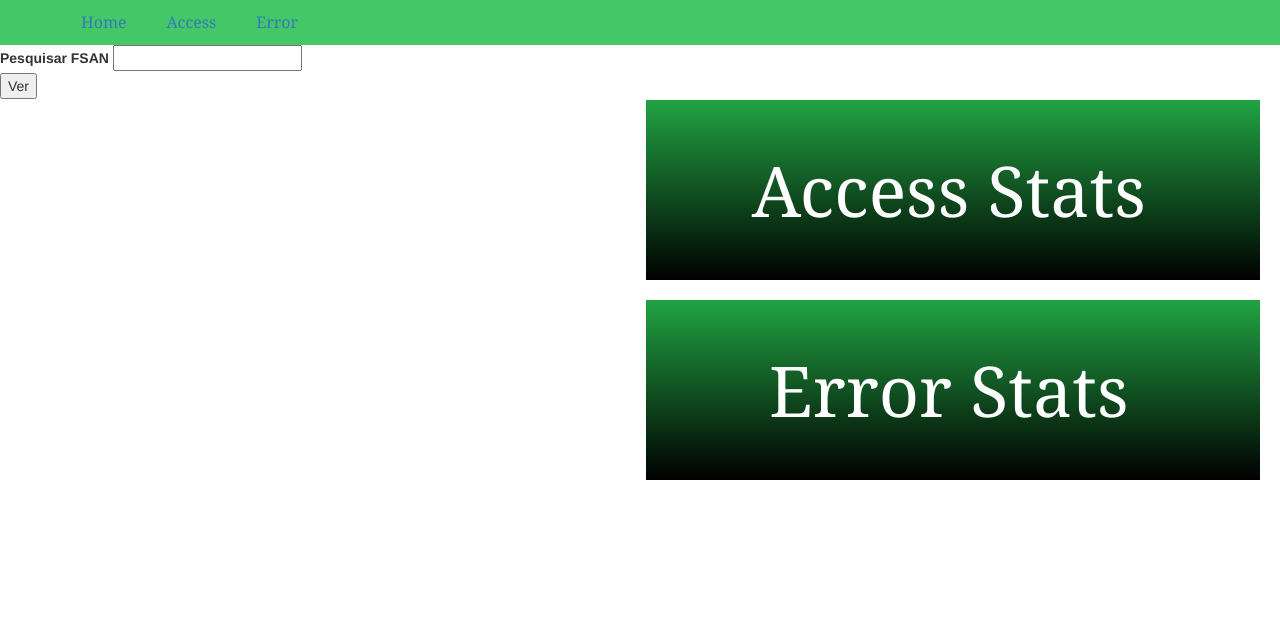
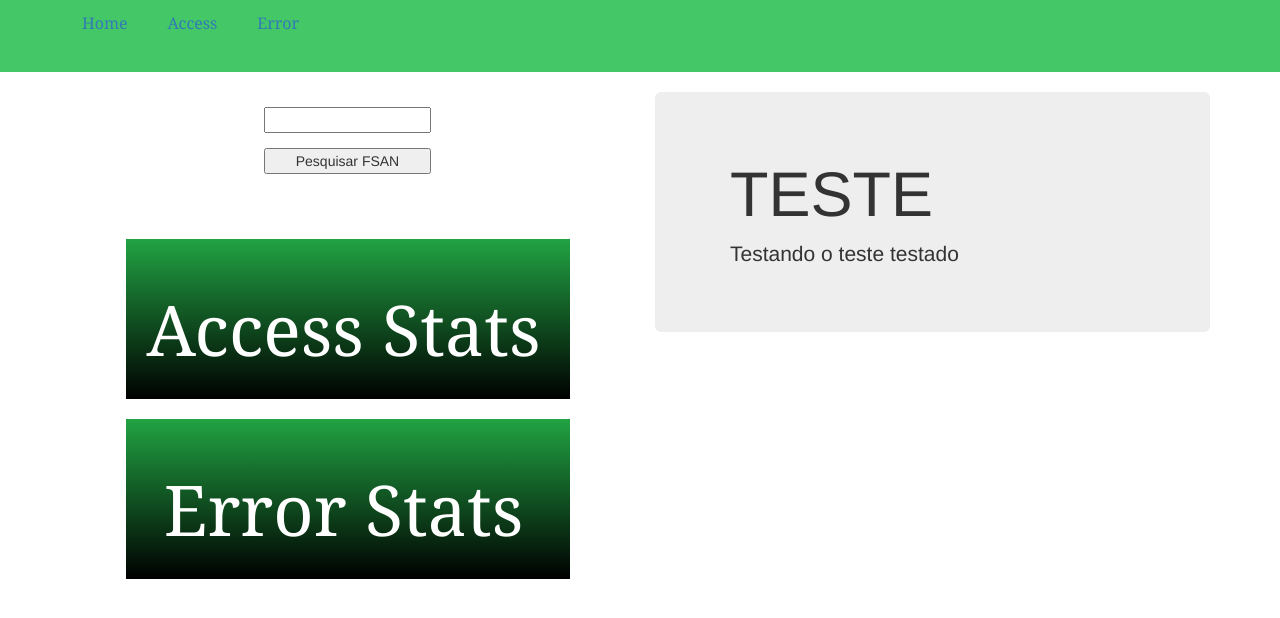
Before and after one commit to liragabriel/DS, a Flask app: page / in a window 1280 px wide. Shown: the top 618 px of the page. Run offline with Flask 2, Linux system fonts and the light colour scheme; parts of the project's set-up code (start-up, migrations or seed data) failed here and were passed over; some libraries are stand-ins or nearby versions.

Commit message:
Bootstrap

```diff
--- a/jupyter/error/error.py
+++ b/jupyter/error/error.py
@@ -309,14 +309,13 @@ def home():
 
 @app.route('/access')
 def access():
-
     return render_template('access.html')
 
 
 @app.route('/error')
 def error():
+    return render_template('error.html')
 
-    return render_template('error.html')
 
 if __name__ == '__main__':
     app.run(debug=True)
--- a/jupyter/error/static/estilo.css
+++ b/jupyter/error/static/estilo.css
@@ -1,3 +1,18 @@
+ul {
+	margin-top: 5px;
+	color: #ffffff
+}
+
+html {
+	position: relative;
+	min-height: 100%;
+}
+
+.in-middle{
+	position: absolute;
+	transform: translateY(-50%);
+}
+
 .header {
     padding: 1px;
     text-align: left;
@@ -5,20 +20,22 @@
     color: white;
 	font-size: 16px;
 	font-family: Georgia;
+	margin-bottom: 20px;
 }
 
 .menu {
 	display: inline-flex;
 }
 
-ul {
-	margin-top: 5px;
-	color: #1155af
+.pesquisa_fsan {
+	width: 30%;
+	margin-left: 35%;
+	margin-top: 15px;
 }
 
-html {
-	position: relative;
-	min-height: 100%;
+#btn_home{
+	margin-left: 10%;
+	margin-bottom: 15px;
 }
 
 #acc_url {
@@ -41,9 +58,9 @@ html {
 }
 
 .btn_acc {
-	margin-top: 1px;
-	margin-right: 20px;
-	float: right;
+	margin-top: 65px;
+	margin-left: 10%;
+	float: left;
 	background: #21a343;
   	background-image: -webkit-linear-gradient(top, #21a343, #000000);
   	background-image: -moz-linear-gradient(top, #21a343, #000000);
@@ -58,8 +75,8 @@ html {
   	font-size: 70px;
   	padding: 40px 28px 40px 20px;
 	text-decoration: none;
-	width: 48%;
-	height: 180px;
+	width: 80%;
+	height: 160px;
 	text-align: center;
 }
 
@@ -80,8 +97,8 @@ html {
 
 .btn_error {
 	margin-top: 20px;
-	margin-right: 20px;
-	float: right;
+	margin-left: 10%;
+	float: left;
 	background: #21a343;
   	background-image: -webkit-linear-gradient(top, #21a343, #000000);
   	background-image: -moz-linear-gradient(top, #21a343, #000000);
@@ -96,8 +113,8 @@ html {
   	font-size: 70px;
   	padding: 40px 28px 40px 20px;
 	text-decoration: none;
-	width: 48%;
-	height: 180px;
+	width: 80%;
+	height: 160px;
 	text-align: center;
 }
 
@@ -116,11 +133,7 @@ html {
 	top:1px;
 }
 
-footer {
-	position: absolute;
-	bottom: 0px;
-	background-color: #333;
-    color: rgb(3, 3, 3);
-	width: 100%;
-	height: 0px;
+.dataframe {
+	width: 80%;
+	margin: 0 auto;
 }
--- a/jupyter/error/templates/access.html
+++ b/jupyter/error/templates/access.html
@@ -12,7 +12,6 @@
 
 <body>
 
-    <div id="header_acc" class="header">
         <div class="header">
             <nav class="nav_menu">
                 <ul class="menu">
@@ -27,7 +26,6 @@
                     </ul>
                 </ul>
             </nav>
-        </div>
         </div>
 
     <div id="graficos" class="container">
@@ -71,10 +69,6 @@
 
     </div>
 
-<footer>
-
-</footer>
-
 </body>
 
 </html>
--- a/jupyter/error/templates/error.html
+++ b/jupyter/error/templates/error.html
@@ -12,7 +12,6 @@
 
 <body>
 
-	<div id="header_error" class="header">
         <div class="header">
             <nav class="nav_menu">
                 <ul class="menu">
@@ -27,7 +26,6 @@
                     </ul>
                 </ul>
             </nav>
-        </div>
         </div>
 
 	<div id="graficos" class="container">
@@ -71,10 +69,6 @@
 
 	</div>
 
-<footer>
-
-</footer>
-
 </body>
 
 </html>
--- a/jupyter/error/templates/home.html
+++ b/jupyter/error/templates/home.html
@@ -12,7 +12,7 @@
     <body>
 
         <div class="header">
-            <nav class="nav_menu">
+            <nav class="navbar">
                 <ul class="menu">
                     <ul>
                         <a href="home" title="Home">Home</a>
@@ -27,13 +27,19 @@
             </nav>
         </div>
 
+        <div class="container">
+
+            <div class="row">
+
+                <div class="col-md-6">
                     <form action="home" method="POST">
                         <fieldset>
-                <div id="pesquisa_fsan">
-                    <label for="fsan">Pesquisar FSAN</label>
-                    <input type="text" id="fsan" name="fsan">
+                            <div>
+                                <input class="pesquisa_fsan" type="text" id="fsan" name="fsan">
                             </div>
-                <button type="submit" id="btn_fsan">Ver</button>
+                            <div>
+                                <button class="pesquisa_fsan" type="submit">Pesquisar FSAN</button>
+                            </div>
                         </fieldset>
                     </form>
 
@@ -48,10 +54,20 @@
                             <a href="error" class="btn_error">Error Stats</a>
                         </table>
                     </div>
+                </div>
 
-    <footer>
+                <div class="col-md-6">
+                    <div class="jumbotron jumbotron-fluid">
+                        <div class="container">
+                            <h1 class="display-4">TESTE</h1>
+                            <p class="lead">Testando o teste testado</p>
+                        </div>
+                    </div>
+                </div>
 
-    </footer>
+            </div>
+
+        </div>
 
     </body>
 
```
Also changed, not shown: jupyter/error/templates/get_tabela.html (+7 -4 lines). Lines whose indentation alone changed are shown as unchanged.
